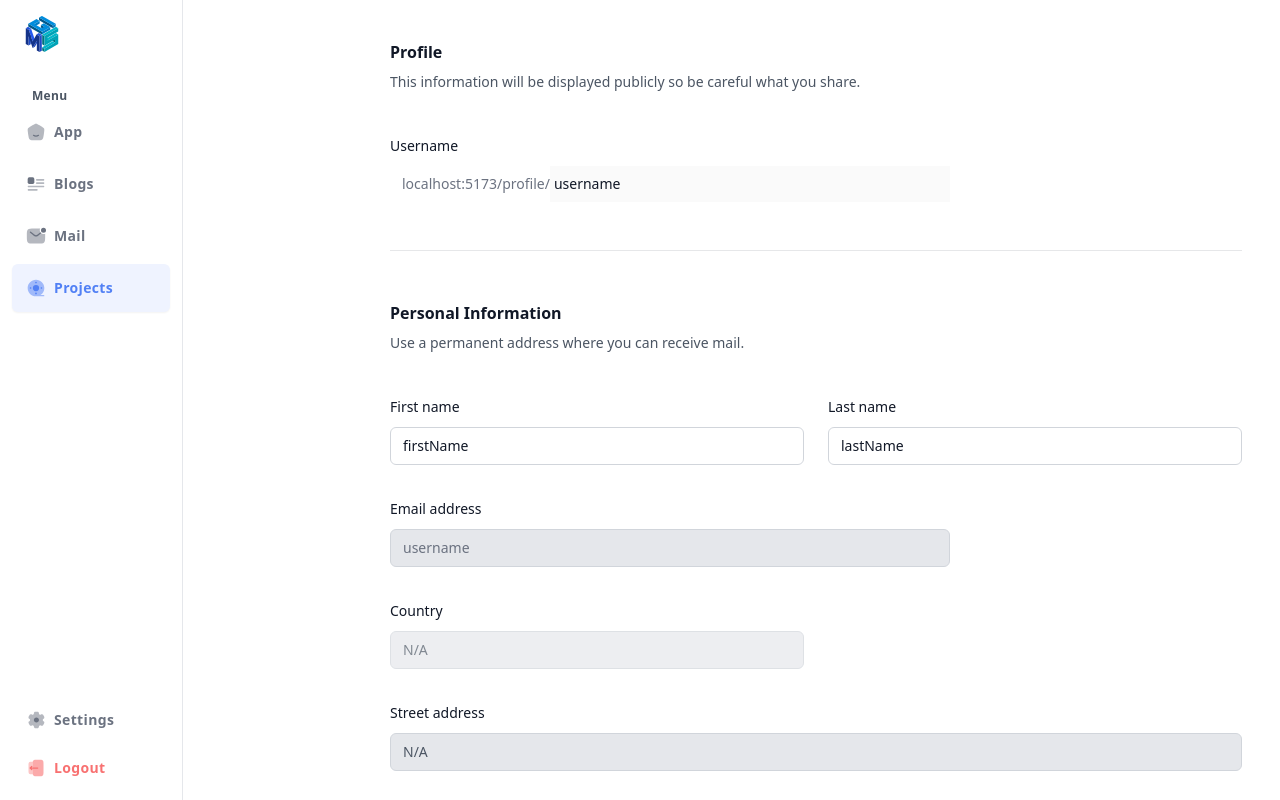
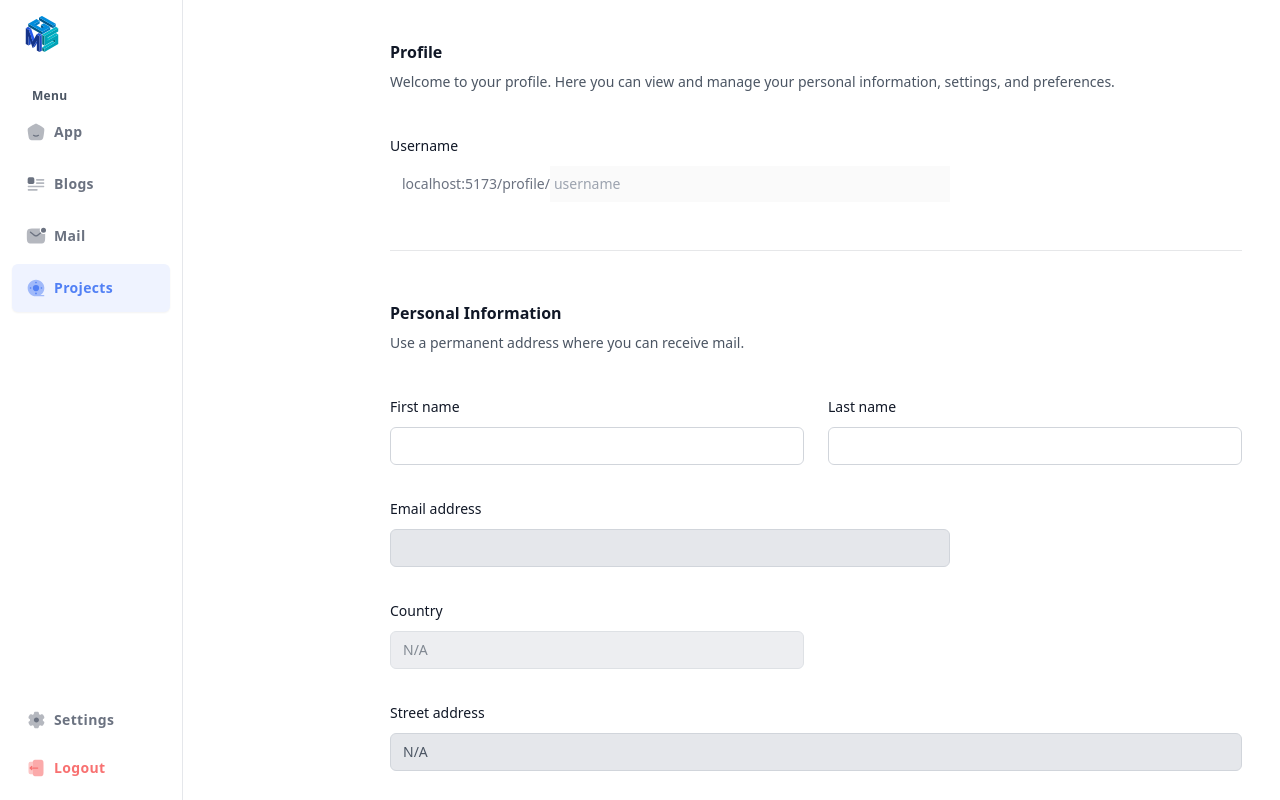
Before and after one commit to LuchoBazz/express-ts-rest-starter-kit, a React (Vite) app in the folder webapp/: page /settings in a window 1280 px wide. Built offline with nearby package versions, Linux system fonts and the light colour scheme; no server answers.

Commit message:
feat: Implement Logic to Update User Information in the Database part 4

```diff
--- a/webapp/src/core/hooks/refresh-token.hook.ts
+++ b/webapp/src/core/hooks/refresh-token.hook.ts
@@ -24,11 +24,9 @@ export const useRefreshToken = (): PropsToolsResponse => {
     setError(undefined);
 
     try {
-      const response = await httpBackendRequest<PropsRefreshTokenResponse>(
-        "POST",
-        `/authentication/refresh-token`,
-        { refresh_token: token },
-      );
+      const response = await httpBackendRequest<PropsRefreshTokenResponse>("POST", `/authentication/refresh-token`, {
+        refresh_token: token,
+      });
       return response.data.token;
     } catch (err) {
       console.log(err);
--- a/webapp/src/core/pages/users/settings/settingsPage.tsx
+++ b/webapp/src/core/pages/users/settings/settingsPage.tsx
@@ -16,10 +16,10 @@ const SettingsPage = () => {
   const { fetchUser } = useUserLoggedIn();
   const token = localStorage.getItem("token");
 
-  const [email, setEmail] = useState<string>("username");
-  const [firstName, setFirstName] = useState<string>("firstName");
-  const [lastName, setLastName] = useState<string>("lastName");
-  const [username, setUserName] = useState<string>("username");
+  const [email, setEmail] = useState<string>("");
+  const [firstName, setFirstName] = useState<string>("");
+  const [lastName, setLastName] = useState<string>("");
+  const [username, setUserName] = useState<string>("");
 
   const handleChangeFirstName = (e: React.ChangeEvent<HTMLInputElement>): void => {
     setFirstName(e.target.value);
@@ -41,10 +41,10 @@ const SettingsPage = () => {
 
   const getUser = async (): Promise<void> => {
     const fetchedUser = await fetchUser(token!);
-    setEmail(fetchedUser?.email ?? "username");
-    setFirstName(fetchedUser?.first_name ?? "firstName");
-    setLastName(fetchedUser?.last_name ?? "lastName");
-    setUserName(fetchedUser?.username ?? "username");
+    setEmail(fetchedUser?.email ?? "");
+    setFirstName(fetchedUser?.first_name ?? "");
+    setLastName(fetchedUser?.last_name ?? "");
+    setUserName(fetchedUser?.username ?? "");
   };
 
   useEffect(() => {
@@ -65,7 +65,8 @@ const SettingsPage = () => {
             <div className="border-b border-gray-900/10 pb-12">
               <h2 className="text-base/7 font-semibold text-gray-900">Profile</h2>
               <p className="mt-1 text-sm/6 text-gray-600">
-                This information will be displayed publicly so be careful what you share.
+                Welcome to your profile. Here you can view and manage your personal information, settings, and
+                preferences.
               </p>
 
               <div className="mt-10 grid grid-cols-1 gap-x-6 gap-y-8 sm:grid-cols-6">
@@ -253,7 +254,6 @@ const SettingsPage = () => {
                       <div className="flex h-6 shrink-0 items-center">
                         <div className="group grid size-4 grid-cols-1">
                           <input
-                            defaultChecked
                             id="comments"
                             name="comments"
                             type="checkbox"
```
